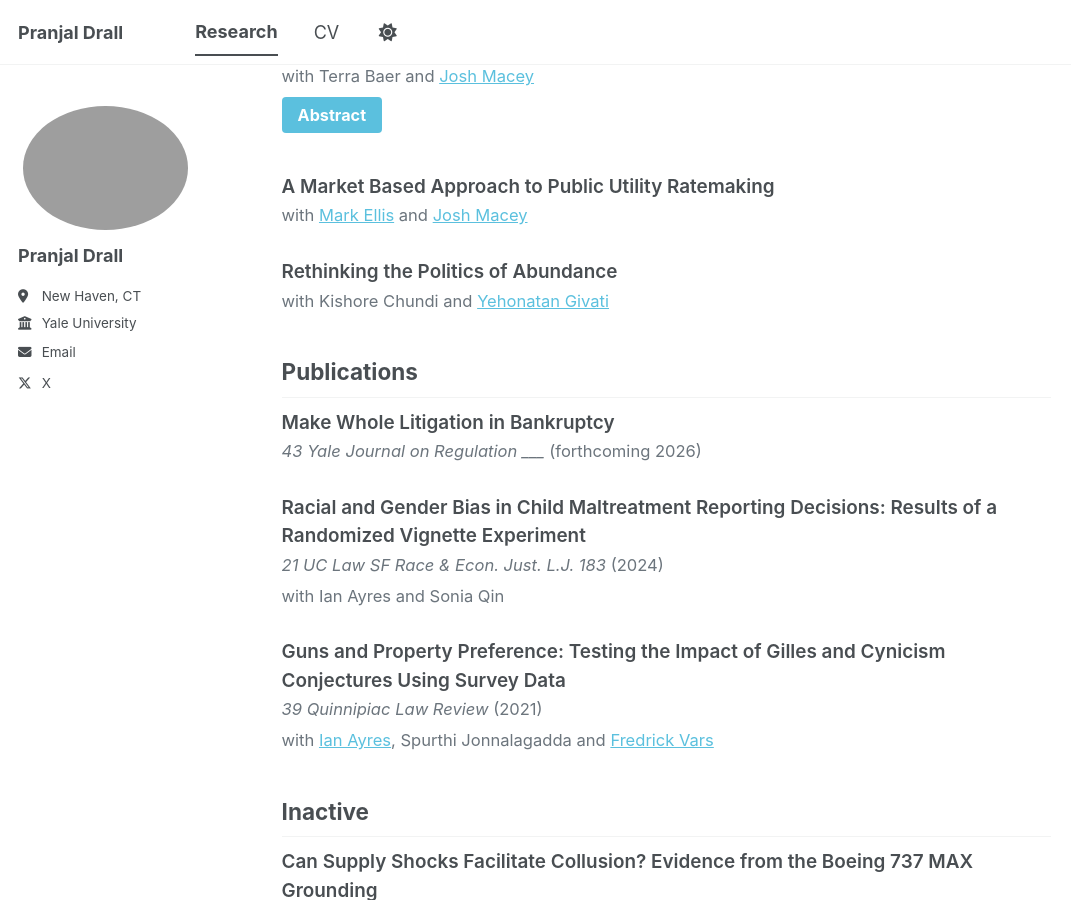
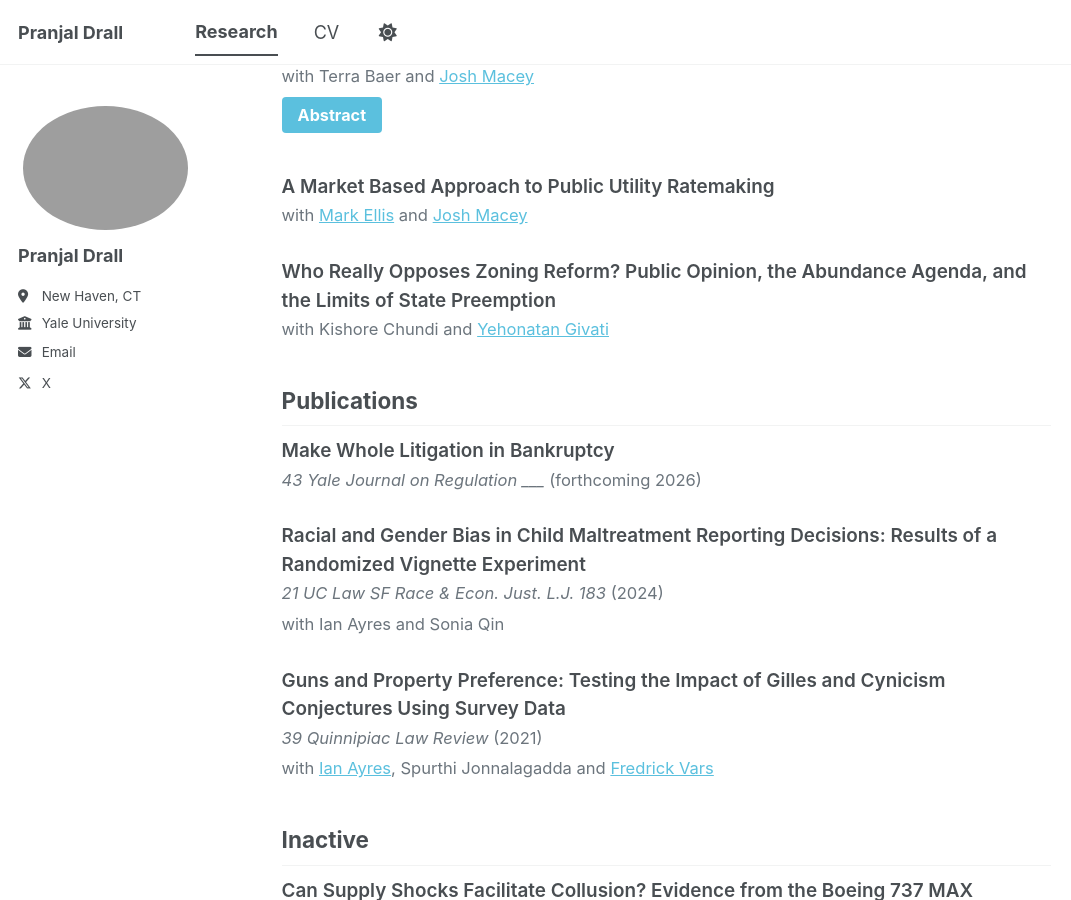
Before and after one commit to pranjal-drall/pranjal-drall.github.io, a Jekyll site: the page built from _pages/publications.md, in a window 1280 px wide and 900 px high, scrolled down 316 px. Shown: the whole window, without its empty margins (0-1071 px from the left). Built offline with Jekyll 4.4.1, drawn with Linux system fonts in a browser that asks for light colours; a script bundle is joined from its source files by our own code; library files that are not in the unit come from our copies.

Commit message:
Rename abundance article to full title
Rename "Rethinking the Politics of Abundance" to "Who Really Opposes Zoning Reform? Public Opinion, the Abundance Agenda, and the Limits of State Preemption"

https://claude.ai/code/session_01398UjkhUm4E5g45FuHyCnX

```diff
--- a/_data/cv.json
+++ b/_data/cv.json
@@ -120,7 +120,7 @@
       "summary": "with Ewan Rawcliffe"
     },
     {
-      "name": "Rethinking the Politics of Abundance",
+      "name": "Who Really Opposes Zoning Reform? Public Opinion, the Abundance Agenda, and the Limits of State Preemption",
       "publisher": "Working Paper",
       "releaseDate": "",
       "website": "",
--- a/_pages/publications.md
+++ b/_pages/publications.md
@@ -114,7 +114,7 @@ function toggleAbstract(id) {
 </div>
 
 <div class="publication-item">
-  <div class="publication-title">Rethinking the Politics of Abundance</div>
+  <div class="publication-title">Who Really Opposes Zoning Reform? Public Opinion, the Abundance Agenda, and the Limits of State Preemption</div>
   <div class="coauthors">with Kishore Chundi and <a href="https://law.yale.edu/yehonatan-givati">Yehonatan Givati</a></div>
 </div>
 
```
